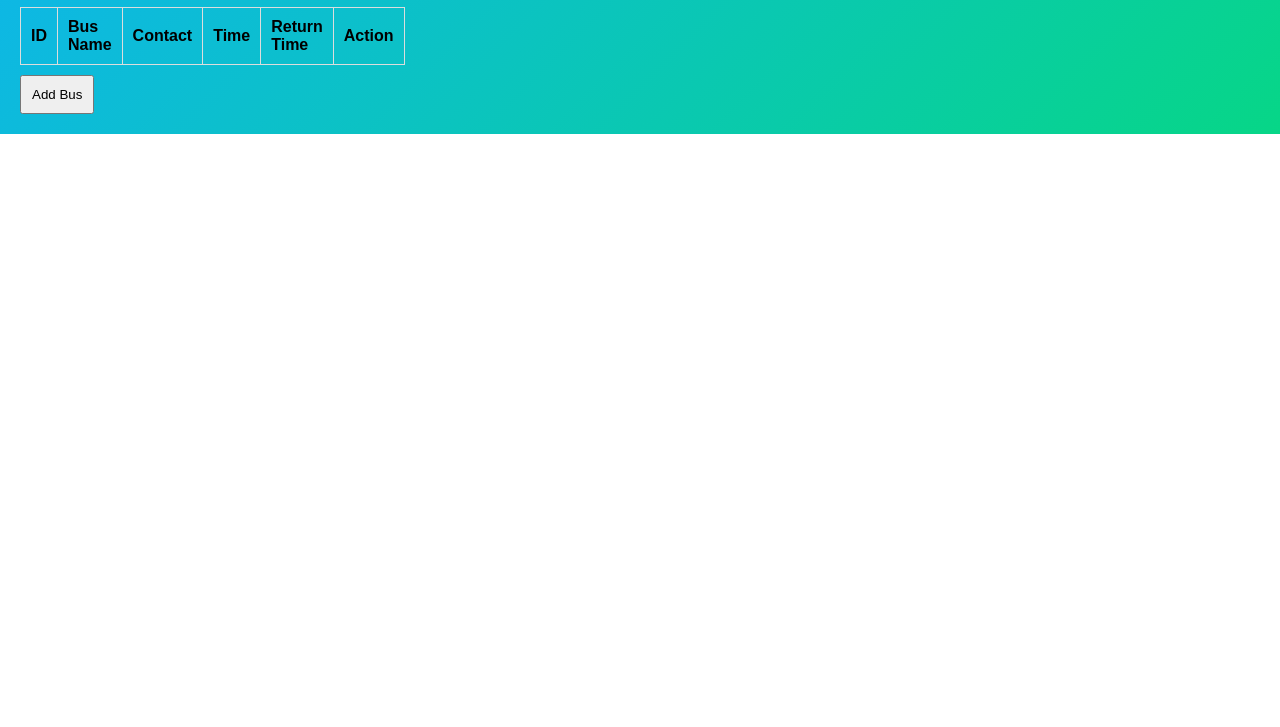
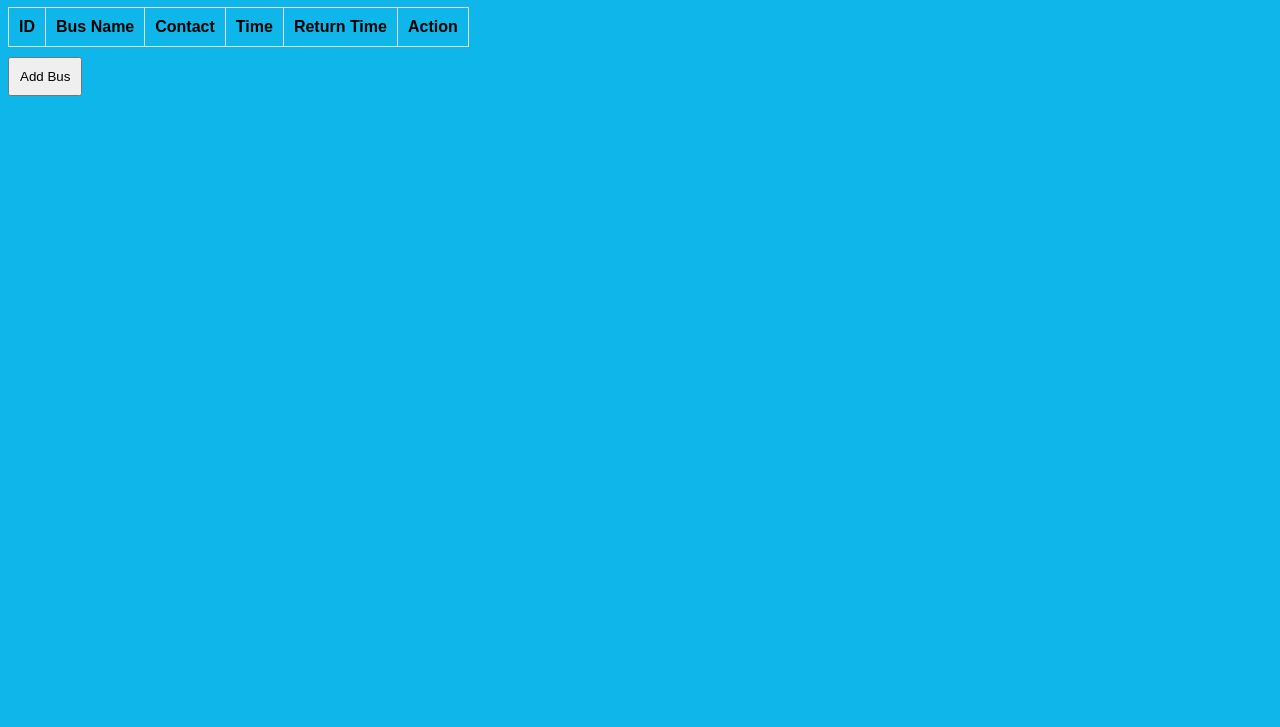
Before and after one commit to Privelepor/Bus, a website: page public/index.html in a window 1280 px wide. Shown: the part 73-800 px from the top of the page. Drawn offline with Linux system fonts and the light colour scheme; no server answers.

Commit message:
styles.css

```diff
--- a/public/styles.css
+++ b/public/styles.css
@@ -1,13 +1,9 @@
 /* public/styles.css */
-html {
-    background-image: linear-gradient(135deg, rgb(14, 182, 233), rgb(7, 214, 135));
-    background-repeat: no-repeat;
-}
 
 body {
+    background-color:rgb(14, 182, 233);
+    font-family: Arial, sans-serif;
 
-    font-family: Arial, sans-serif;
-    margin: 20px;
 
 }
 
@@ -16,7 +12,6 @@ h1 {
 }
 
 table {
-    width: 300px;
     border-collapse: collapse;
     margin-top: 20px;
 }
```
